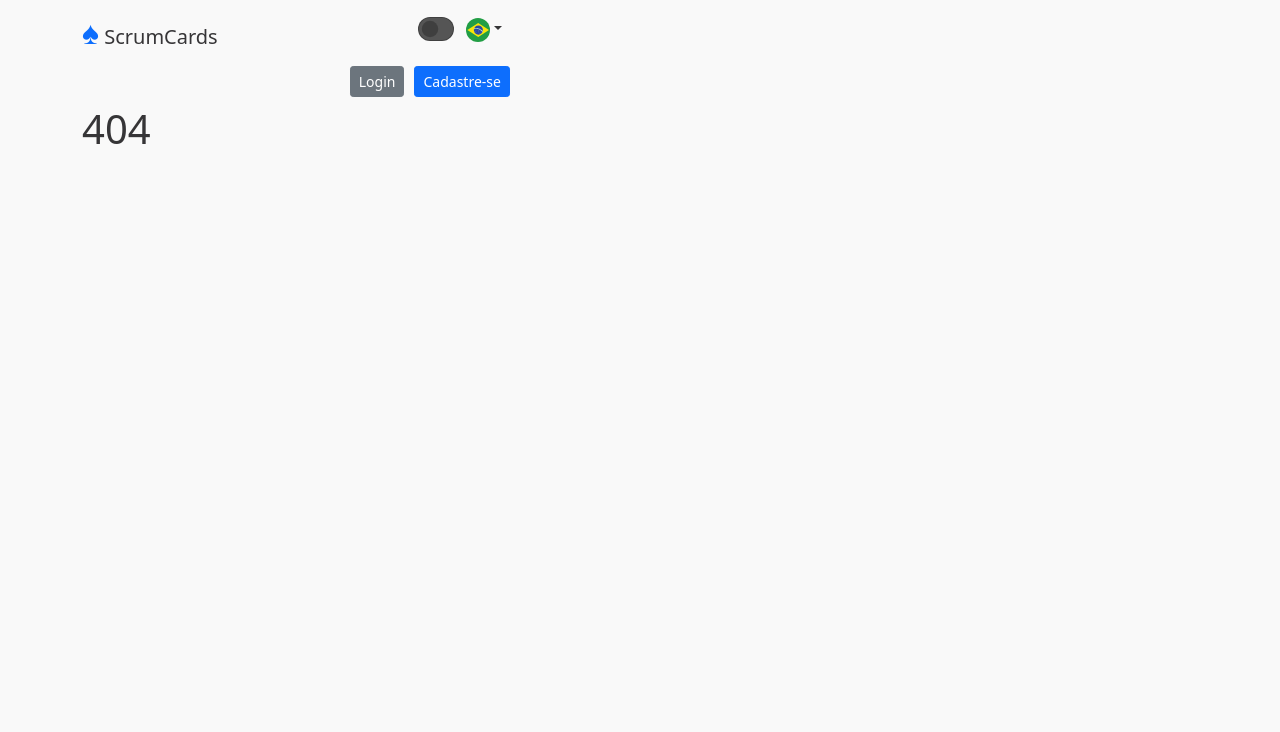
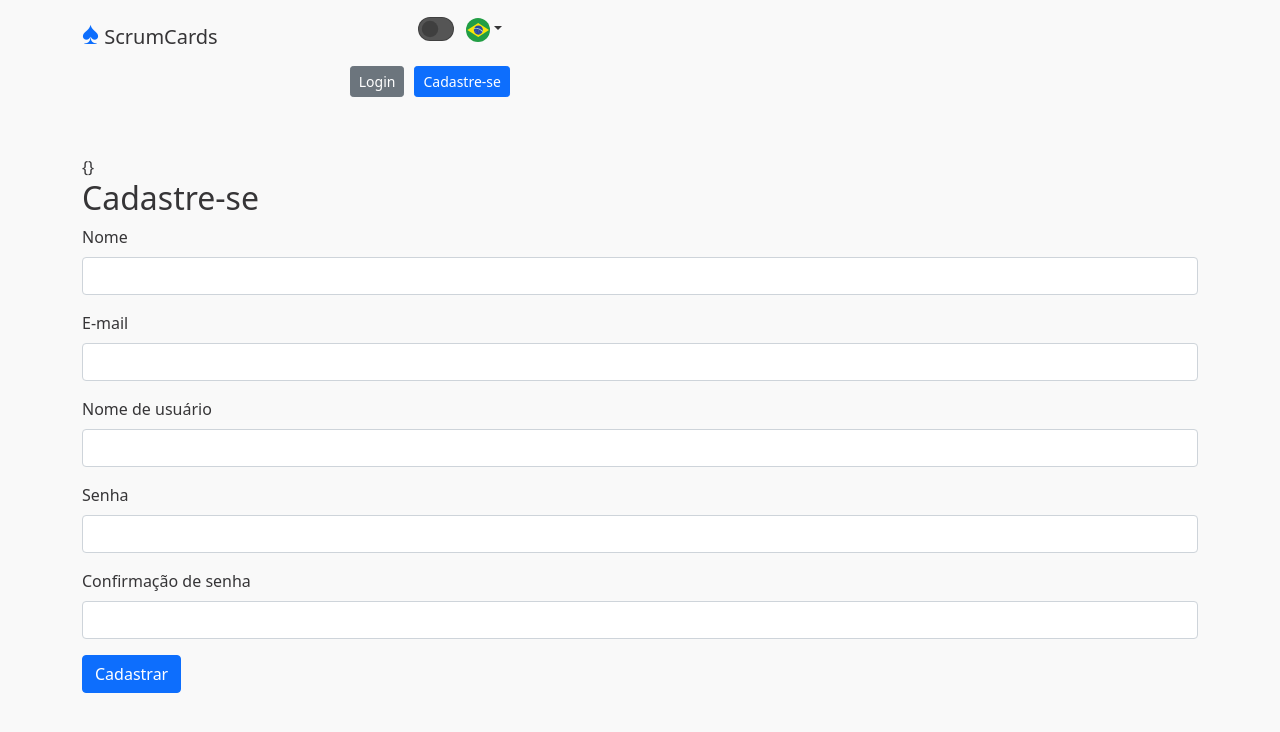
Before and after one commit to Milleo/scrumCards, a React (Create React App) app in the folder frontend/: page /signup in a window 1280 px wide. Before the commit this address had no page. Shown: the top 732 px of the page. Built offline with nearby package versions, Linux system fonts and the light colour scheme.

Commit message:
Adding axios and formik, creating sign up screen

```diff
--- a/frontend/package.json
+++ b/frontend/package.json
@@ -9,6 +9,7 @@
     "axios": "^0.23.0",
     "bootstrap": "^5.1.1",
     "faker": "^5.5.3",
+    "formik": "^2.2.9",
     "js-cookie": "^3.0.1",
     "react": "^17.0.2",
     "react-bootstrap": "^2.0.0-rc.0",
@@ -21,7 +22,8 @@
     "socket.io-client": "^4.5.4",
     "styled-components": "^5.3.1",
     "universal-cookie": "^4.0.4",
-    "web-vitals": "^1.0.1"
+    "web-vitals": "^1.0.1",
+    "yup": "^0.32.11"
   },
   "scripts": {
     "start": "react-scripts start",
--- a/frontend/src/App.js
+++ b/frontend/src/App.js
@@ -10,6 +10,7 @@ import Container from 'react-bootstrap/Container';
 import CreateRoom from './layouts/CreateRoom';
 import Main from "./layouts/Main";
 import Room from "./layouts/Room";
+import SignUp from "./layouts/SignUp";
 import NoMatch from "./layouts/NoMatch";
 import { BrowserRouter as Router, Switch, Route } from "react-router-dom";
 import { CookiesProvider } from 'react-cookie';
@@ -44,6 +45,7 @@ function App(){
                                     <Route exact path="/"><Main /></Route>
                                     <Route path="/newRoom"><CreateRoom /></Route>
                                     <Route path="/room/:roomURI"><Room /></Route>
+                                    <Route path="/signup"><SignUp /></Route>
                                     <Route path="*"><NoMatch /></Route>
                                 </Switch>
                             </Container>
--- /dev/null
+++ b/frontend/src/components/FormField.js
@@ -0,0 +1,13 @@
+import { Form } from "react-bootstrap";
+
+const FormField = (props) => {
+    const { errors, handleChange, label, name, values } = props;
+
+    return <Form.Group className="mb-3">
+        <Form.Label>{label}</Form.Label>
+        <Form.Control isInvalid={!!errors[name]} name={name} value={values[name]} onChange={handleChange} type="text" />
+        <Form.Control.Feedback type="invalid">{errors[name]}</Form.Control.Feedback>
+    </Form.Group>
+}
+
+export default FormField;
--- a/frontend/src/i18n/pt_br/translations.js
+++ b/frontend/src/i18n/pt_br/translations.js
@@ -3,11 +3,15 @@ const translations = {
     "main.welcomeMessage": "Com o ScrumCards você pode criar de forma rápida e fácil uma sala on-line para até 50 participantes e realizar o Poker do Scrum de forma fácil, rápida e com um registro de histórico.",
     "main.login": "Login",
     "main.signup": "Cadastre-se",
+    "signup.title": "Cadastre-se",
+    "signup.submitButton": "Cadastrar",
     "createRoom.roomName": "Nome da sala",
     "createRoom.maxValue": "Valor máximo",
     "createRoom.createNewRoom": "Criar sala",
     "createRoom.includeUnknownCard": "Incluir carta \"?\"",
-    "createRoom.includeCoffeeCard": "Incluir carta café"
+    "createRoom.includeCoffeeCard": "Incluir carta café",
+    "validations.required": "Campo obrigatório",
+    "validations.invalidEmail": "Conta de e-mail inválida"
 }
 
 export default translations;
--- a/frontend/src/layouts/Main.js
+++ b/frontend/src/layouts/Main.js
@@ -1,7 +1,5 @@
-import Button from "react-bootstrap/Button";
-import Container from 'react-bootstrap/Container';
 import Row from 'react-bootstrap/Row';
-import { FormattedMessage, useIntl } from "react-intl";
+import { FormattedMessage } from "react-intl";
 import { Link } from "react-router-dom";
 
 
--- a/frontend/src/layouts/Room.js
+++ b/frontend/src/layouts/Room.js
@@ -1,6 +1,6 @@
 import React, { Fragment, useEffect, useState } from "react";
 import { Card } from "../components";
-import { useParams, useHistory } from "react-router-dom"
+import { useParams, useHistory } from "react-router-dom";
 import axios from "axios";
 import io from 'socket.io-client';
 
--- /dev/null
+++ b/frontend/src/layouts/SignUp.js
@@ -0,0 +1,74 @@
+import { Button, Form, Row } from 'react-bootstrap';
+import { useIntl, FormattedMessage } from "react-intl";
+import axios from "axios";
+import { useState } from 'react';
+import { useHistory } from "react-router-dom";
+import * as Yup from 'yup';
+import { Formik } from 'formik';
+import FormField from "../components/FormField";
+
+
+const SignUp = () => {
+    const history = useHistory();
+    const intl = useIntl();
+    const [ loading, setLoading ] = useState(false);
+    const initialValues = {
+        name: "",
+        email: "",
+        userName: "",
+        password: "",
+        passwordConfirmation: ""
+    }
+    const validationSchema = Yup.object().shape({
+        name: Yup.string().required(intl.formatMessage({ id: "validations.required" })),
+        userName: Yup.string().required(intl.formatMessage({ id: "validations.required" })),
+        email: Yup.string()
+            .email(intl.formatMessage({ id: "validations.invalidEmail" }))
+            .required(intl.formatMessage({ id: "validations.required" })),
+        password: Yup.string().required(intl.formatMessage({ id: "validations.required" })),
+        passwordConfirmation: Yup.string().required(intl.formatMessage({ id: "validations.required" }))
+    });
+    const signUpSubmit = (values) => {
+        console.log(values);
+        /*setLoading(true);
+        const formData = new FormData(e.target);
+        const formDataObj = Object.fromEntries(formData.entries())
+        const submitPayload = {
+            name: formDataObj.name,
+            email: formDataObj.email,
+            userName: formDataObj.userName,
+            password: formDataObj.password,
+        }
+
+        axios.post("/api/users/signup", submitPayload).then(() => {
+            history.push("/login");
+        }).catch((err) => {
+            console.log(err);
+        }).finally(() => setLoading(false));*/
+    }
+
+    return(
+        <Row className="align-self-center" style={{ marginTop: "50px" }}>
+            <Formik validationSchema={validationSchema} onSubmit={signUpSubmit} initialValues={initialValues}>
+                {({ errors, touched, handleSubmit, values, handleChange }) => (
+                    <Form noValidate onSubmit={handleSubmit}>
+                        <>{JSON.stringify(errors)}</>
+                        <h2><FormattedMessage id='signup.title' /></h2>
+                        <fieldset disabled={loading}>
+                            <FormField name="name" label="Nome" onChange={handleChange} errors={errors} values={values} />
+                            <FormField name="email" label="E-mail" onChange={handleChange} errors={errors} values={values} />
+                            <FormField name="userName" label="Nome de usuário" onChange={handleChange} errors={errors} values={values} />
+                            <FormField name="password" label="Senha" onChange={handleChange} errors={errors} values={values} />
+                            <FormField name="passwordConfirmation" label="Confirmação de senha" onChange={handleChange} errors={errors} values={values} />
+                            <Form.Group className="mb-3">
+                                <Button type="submit"><FormattedMessage id="signup.submitButton" /></Button>
+                            </Form.Group>
+                        </fieldset>
+                    </Form>
+                )}
+            </Formik>
+        </Row>
+    )
+}
+
+export default SignUp;
```
Also changed, not shown: 1 other file (tests, documents, lock files or other folders).
